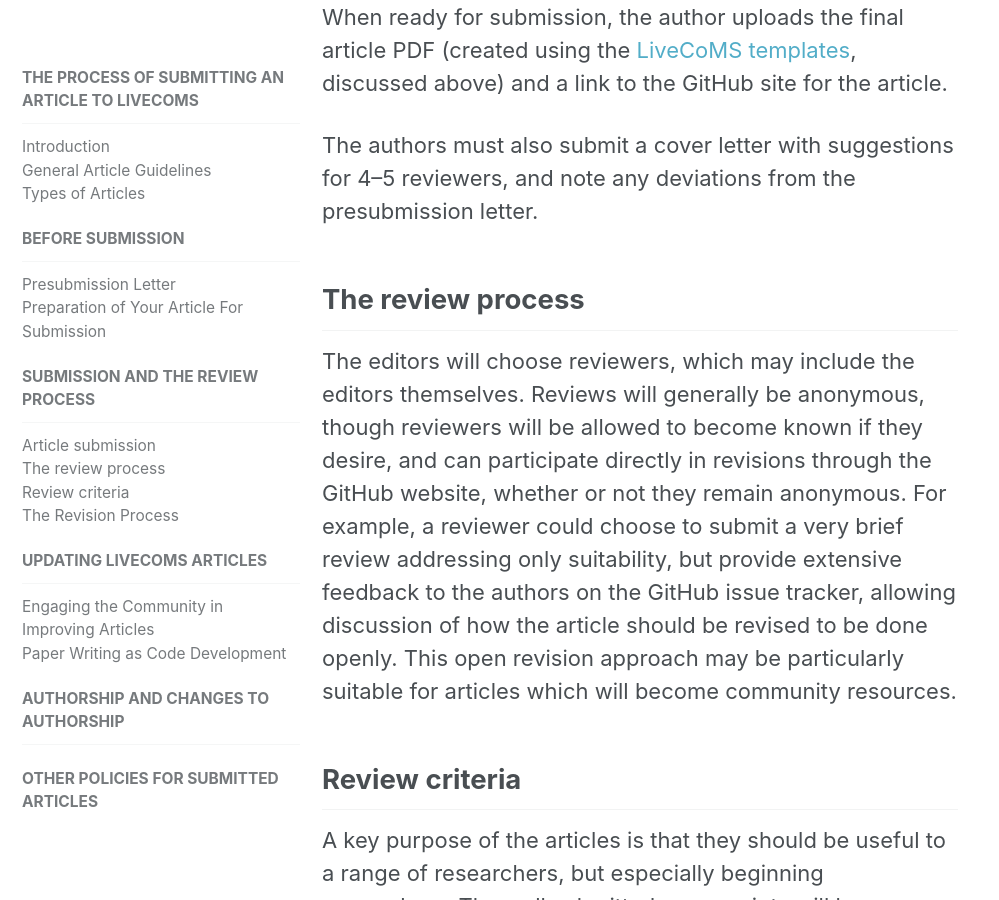
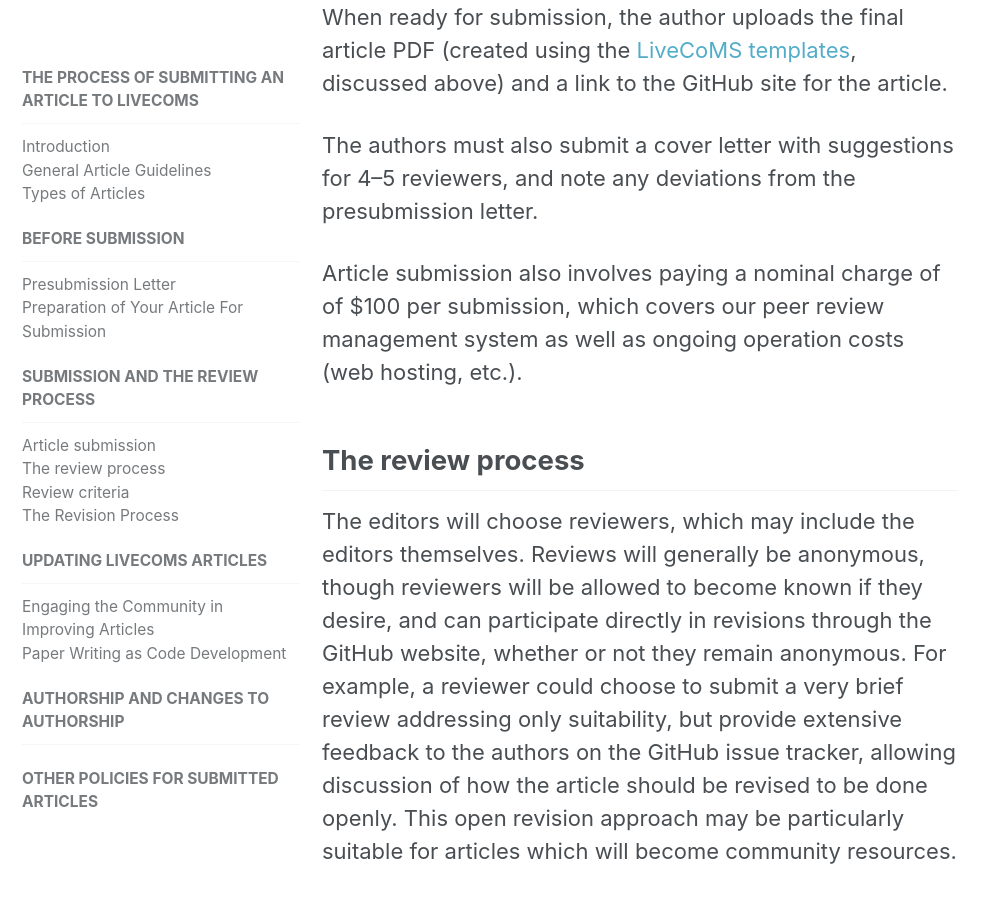
Before and after one commit to livecomsjournal/livecomsjournal.github.io, a Jekyll site: the page built from _policies/01_policies.md, in a window 1280 px wide and 900 px high, scrolled down 3441 px. Shown: the whole window, without its empty margins (0-999 px from the left). Built offline with Jekyll 4.4.1, drawn with Linux system fonts in a browser that asks for light colours.

Commit message:
Add mention of submission cost.

```diff
--- a/_policies/01_policies.md
+++ b/_policies/01_policies.md
@@ -79,6 +79,8 @@ templates](http://www.github.com/livecoms/author_templates), discussed above) an
 
 The authors must also submit a cover letter with suggestions for 4--5
 reviewers, and note any deviations from the presubmission letter.
+
+Article submission also involves paying a nominal charge of of $100 per submission, which covers our peer review management system as well as ongoing operation costs (web hosting, etc.).
 
 
 ## The review process
```
